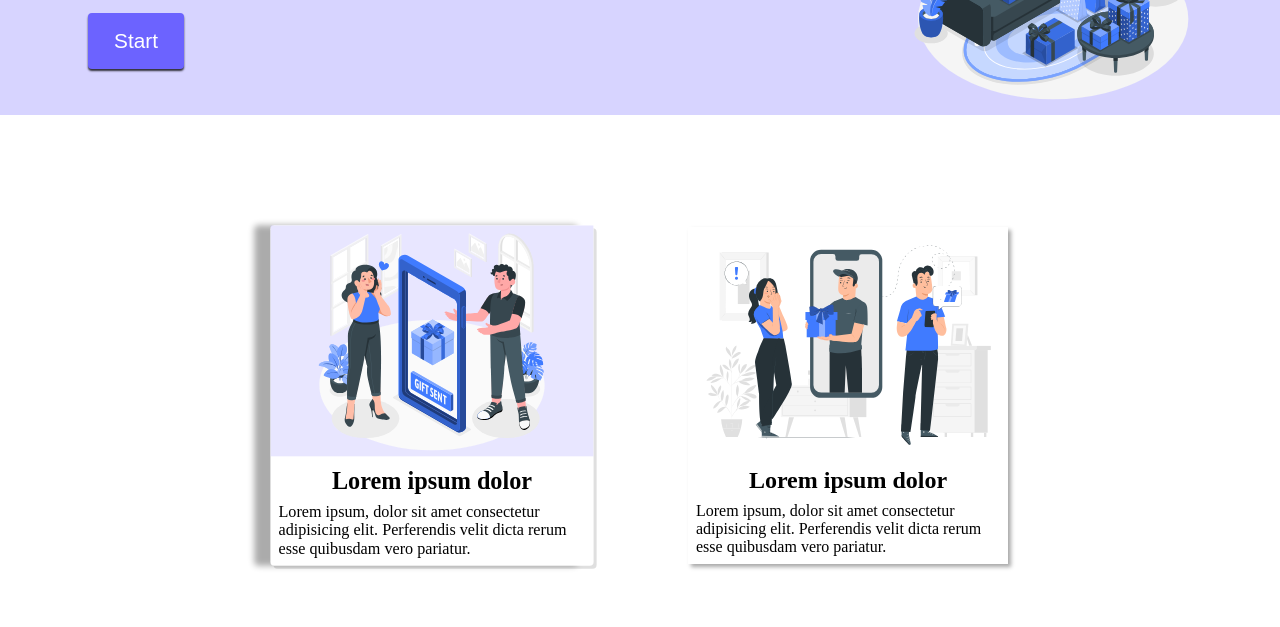
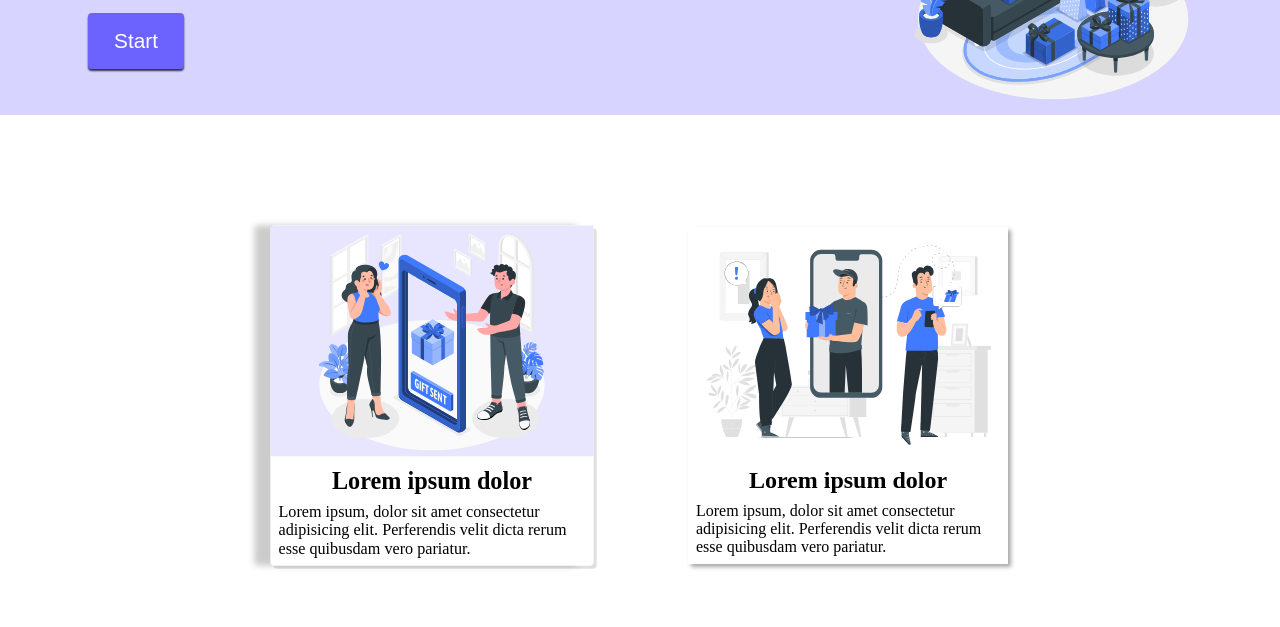
Before and after one commit to Kevenfz/ProjetoExtra-LandingPage, a plain HTML site: page index.html in a window 1280 px wide. In both pictures the pointer is over the element 432 px from the left and 568 px from the top of the page. Shown: the part 173-800 px from the top of the page. Drawn offline with Linux system fonts and the light colour scheme; a web font is replaced by a local one.

Commit message:
Final commit

```diff
--- a/style/index.css
+++ b/style/index.css
@@ -96,7 +96,7 @@
 section.cards div.box:hover{
     transform: scale(1.01);
     border-radius: 4px;
-    box-shadow: 3px 3px #00000020, -1em 0 0.4em #00000054;
+    box-shadow: 3px 3px #00000020, -1em 0 0.4em #00000034;
 }
 
 section.cards h2.title {
```
